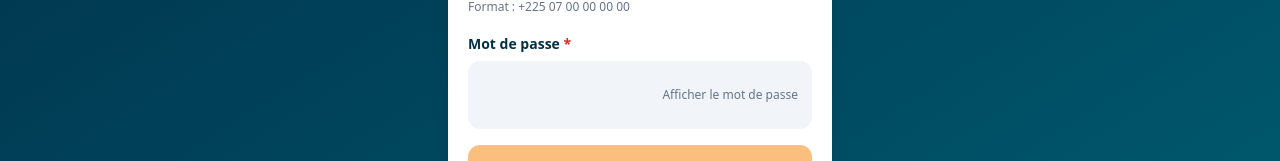
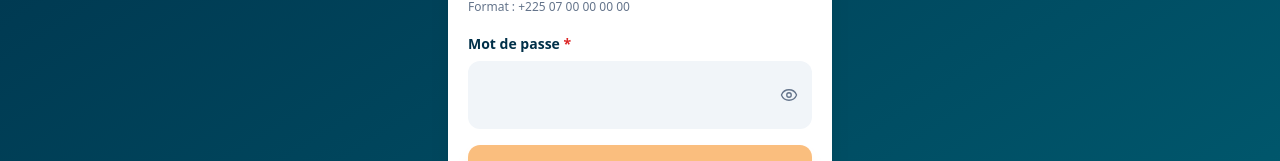
Before and after one commit to Hednai/pgmi_ci, a React (Vite) app in the folder frontend/: page /connexion in a window 1280 px wide. Shown: the part 356-517 px from the top of the page. Built offline with nearby package versions, Linux system fonts and the light colour scheme; no server answers.

Commit message:
fix(connexion): remplacer la phrase par l'icône œil sur le champ mot de passe

```diff
--- a/frontend/src/components/atoms/ChampMotDePasse.tsx
+++ b/frontend/src/components/atoms/ChampMotDePasse.tsx
@@ -5,6 +5,7 @@
 // ============================================
 import { useState } from "react";
 import { t } from "../../i18n/index.js";
+import { Icone } from "./Icone.js";
 
 interface ProprietesChampMotDePasse {
   label: string;
@@ -47,10 +48,13 @@ export function ChampMotDePasse({
           onClick={function () {
             setVisible(!visible);
           }}
-          className="shrink-0 text-xs text-ardoise hover:text-navy"
+          className="shrink-0 text-ardoise transition-colors hover:text-navy"
           aria-label={visible ? t.auth.masquerMotDePasse : t.auth.afficherMotDePasse}
         >
-          {visible ? t.auth.masquerMotDePasse : t.auth.afficherMotDePasse}
+          {/* L'icône seule : la phrase occupait la moitié du champ sur un
+              écran de téléphone et poussait la saisie hors de vue. Le
+              libellé reste porté par aria-label pour les lecteurs d'écran. */}
+          <Icone nom={visible ? "oeilFerme" : "oeilOuvert"} taille={18} />
         </button>
       </div>
 
```
